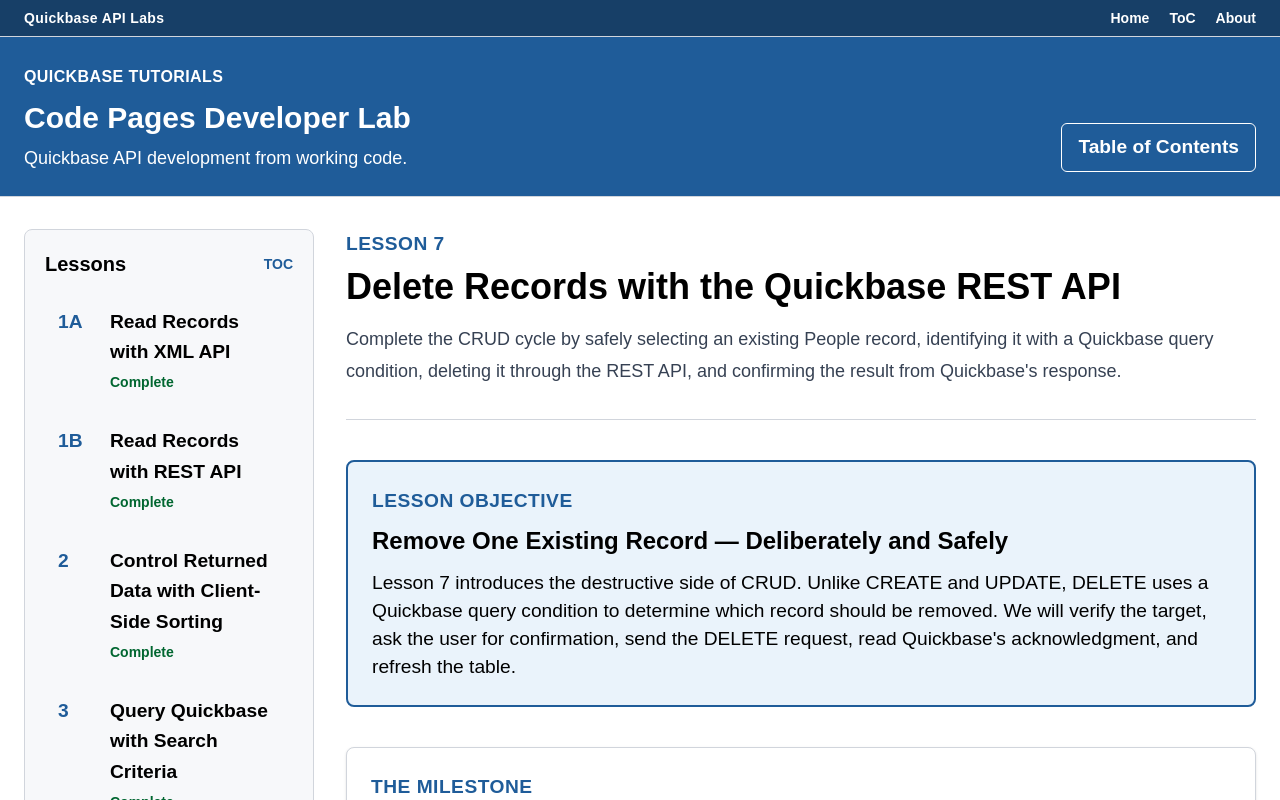
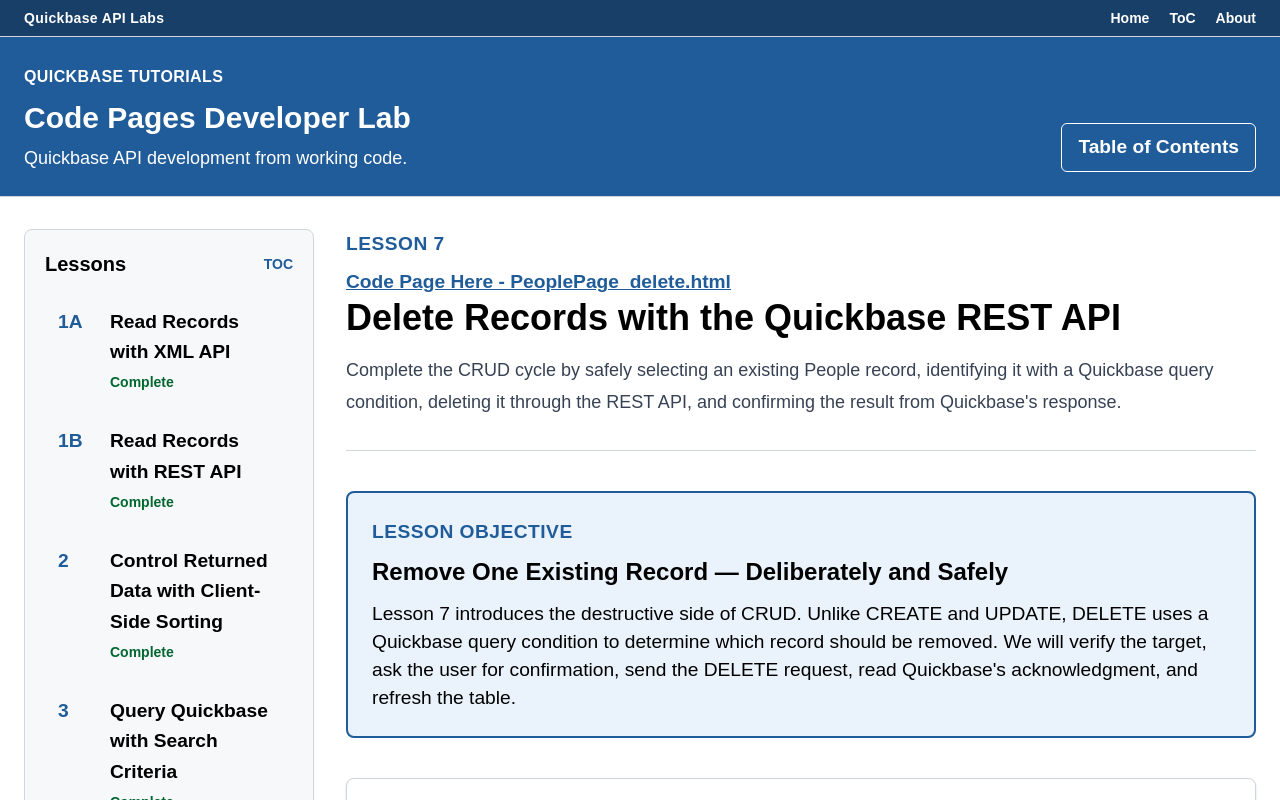
Before and after one commit to dariansweb/Quickbase-API, a Next.js app: page /lessons/7 in a window 1280 px wide. Shown: the top 800 px of the page. Built offline with nearby package versions, Linux system fonts and the light colour scheme.

Commit message:
forgot to add the sample Code Page file for Lesson 7

```diff
--- a/app/lessons/7/page.tsx
+++ b/app/lessons/7/page.tsx
@@ -1,3 +1,5 @@
+import Link from "next/link";
+
 export default function Lesson7Page() {
   return (
     <section>
@@ -8,7 +10,13 @@ export default function Lesson7Page() {
         <p className="mb-2 font-bold uppercase tracking-wide text-[#1f5c99]">
           Lesson 7
         </p>
-
+        <Link
+          href="/files/PeoplePage_delete.txt"
+          target="_blank"
+          className="font-bold text-[#1f5c99] underline"
+        >
+          Code Page Here - PeoplePage_delete.html
+        </Link>
         <h1 className="text-4xl font-bold">
           Delete Records with the Quickbase REST API
         </h1>
```
